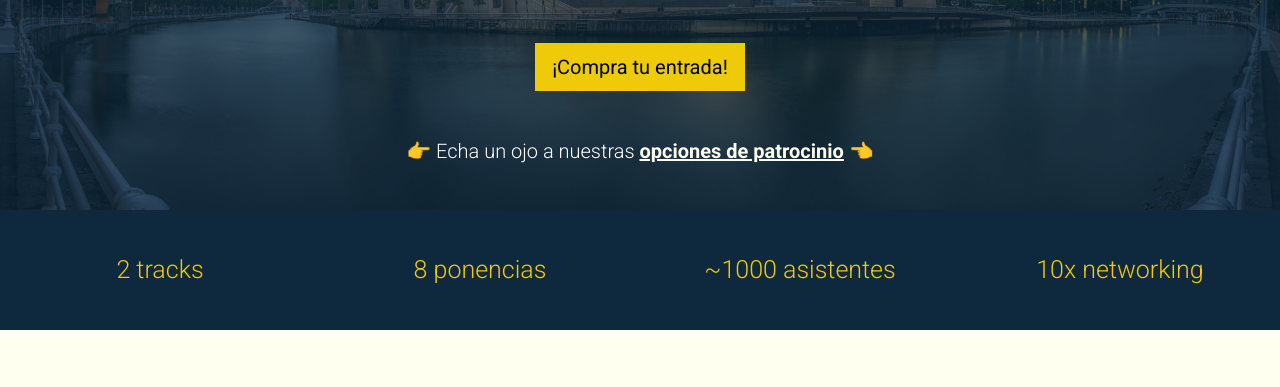
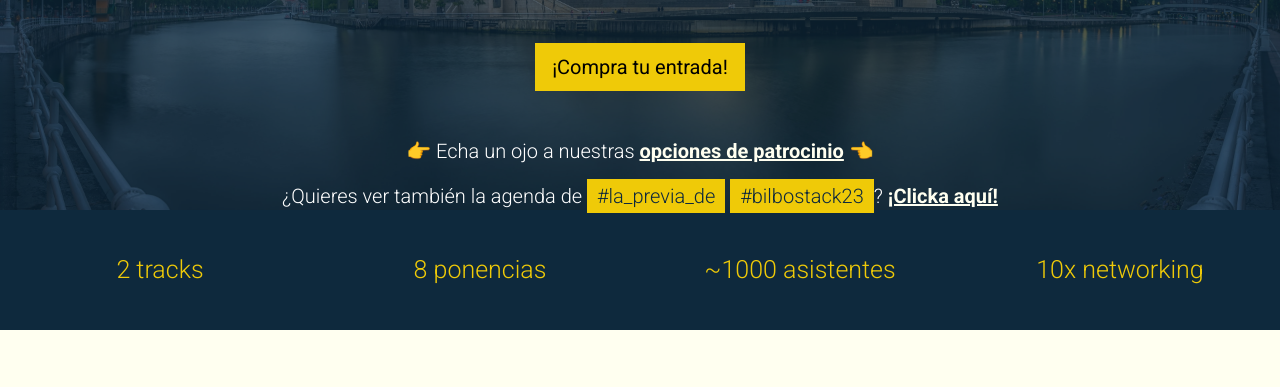
Before and after one commit to bilbostack/2023-website, a Gatsby site: page / in a window 1280 px wide. Shown: the part 410-797 px from the top of the page. Built offline with nearby package versions, Linux system fonts and the light colour scheme; Gatsby itself is replaced by a stand-in of ours.

Commit message:
move la previa

```diff
--- a/src/components/agenda.js
+++ b/src/components/agenda.js
@@ -9,8 +9,6 @@
   return (
     <section id="agenda">
       <div className="container">
-        <h2 className="external-agenda text-center"><a href="http://previa-2023.bilbostack.com/" target="_blank" rel="noopener noreferrer">Ver la agenda de #la_previa_de #bilbostack23 / 27 Enero, desde las 17pm</a></h2>
-        <br/>
         <h2 className="text-center">Agenda</h2>
         <div className="table-responsive-sm">
           <table
--- a/src/components/headerHome.js
+++ b/src/components/headerHome.js
@@ -40,6 +40,18 @@
               </span>
             </h5>
           </div>
+          <div id="hashtag">
+            <h5>
+              <p>
+                ¿Quieres ver también la agenda de <span>#la_previa_de</span> <span>#bilbostack23</span>?&nbsp;
+                <a href="http://previa-2023.bilbostack.com/"
+                  target="_blank"
+                  rel="noopener noreferrer">
+                     ¡Clicka aquí!
+                </a>
+              </p>
+            </h5>
+          </div>
         </div>
       </div>
     </header>
--- a/src/scss/custom.scss
+++ b/src/scss/custom.scss
@@ -262,15 +262,21 @@
             font-weight: bold;
         }
     }
-    .external-agenda {
+    #hashtag {
         a {
-            color: $secondary2;
+            color: $white;
             font-weight: bold;
         }
         a:hover {
             color: $primary;
             font-weight: bold;
         }
+        span{
+            color: $secondary2;
+            display: inline-block;
+            background: $primary;
+            padding: 5px 10px;
+        }
     }
 }
 
```
